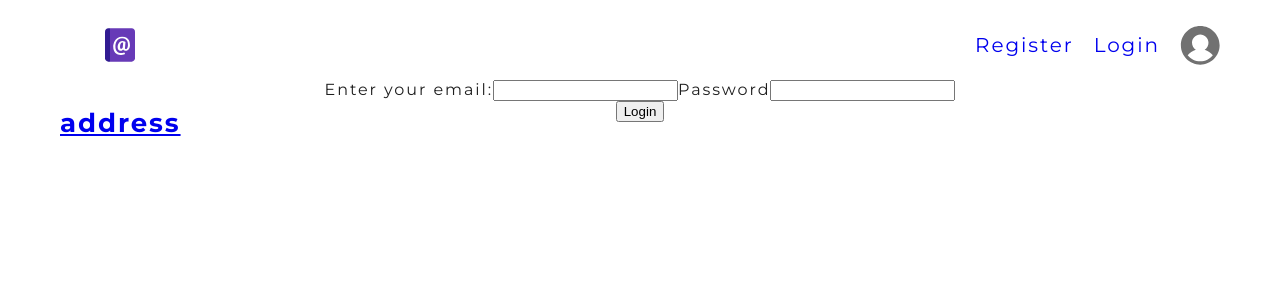
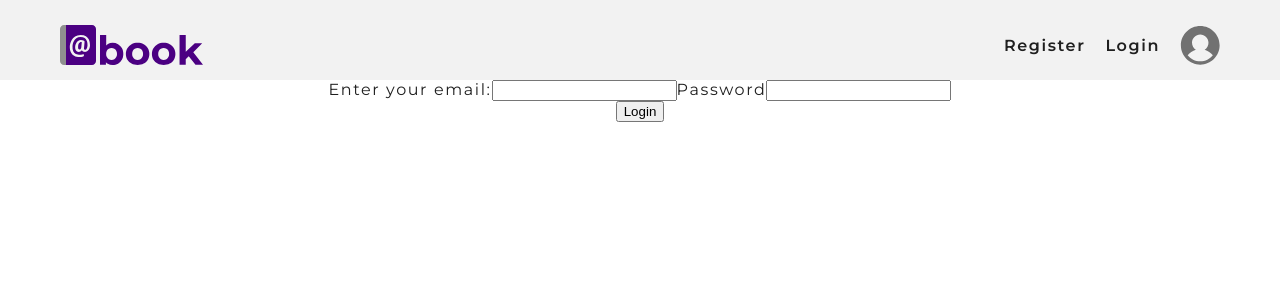
Before and after one commit to hsein-bitar/address-book-frontend, a React (Create React App) app: page / in a window 1280 px wide. Shown: the top 300 px of the page. Built offline with nearby package versions, Linux system fonts and the light colour scheme.

Commit message:
glass styling for elements over map

```diff
--- a/package.json
+++ b/package.json
@@ -7,6 +7,7 @@
     "@testing-library/jest-dom": "^5.16.4",
     "@testing-library/react": "^13.3.0",
     "@testing-library/user-event": "^13.5.0",
+    "@types/googlemaps": "^3.43.3",
     "@types/jest": "^27.5.2",
     "@types/node": "^16.11.41",
     "@types/react": "^18.0.14",
--- a/src/App.css
+++ b/src/App.css
@@ -12,6 +12,7 @@
 }
 
 .App-header {
+  z-index: 9;
   position: sticky;
   top: 0px;
   height: 80px;
@@ -20,8 +21,29 @@
   align-items: center;
   justify-content: space-between;
   font-size: calc(10px + 2vmin);
-  background-color: white;
+  background: inherit;
+  background-color: var(--glass);
+  backdrop-filter: blur(3px);
 }
+
+a {
+  color: var(--dark);
+  font-weight: 600;
+  font-size: 1rem;
+}
+
+
+/* .App-header::before {
+  content: '';
+  position: absolute;
+  top: 0;
+  left: 0;
+  right: 0;
+  bottom: 0;
+  box-shadow: inset 0 0 2000px rgba(255, 255, 255, .5);
+  filter: blur(40px);
+  background: inherit;
+} */
 
 @media only screen and (max-width: 600px) {
   .App-header {
--- a/src/App.tsx
+++ b/src/App.tsx
@@ -53,7 +53,6 @@ function App() {
         <NavLink to={userToken ? "/allcontacts" : "/login"}>
           <div className="App-logo">
             <img src={logo} className="App-logo" alt="logo" />
-            <h4>address</h4>
           </div>
         </NavLink>
 
@@ -61,7 +60,7 @@ function App() {
           {!userToken && <NavLink to="/register">Register</NavLink>}
           {!userToken && <NavLink to="/login">Login</NavLink>}
           {userToken && <NavLink to="/allcontacts">My Contacts</NavLink>}
-          {userToken && <h4>Welcome! {first_name}</h4>}
+          {userToken && <h5>Welcome! <br /> {first_name}</h5>}
           {/* {!userToken && <NavLink className={`${location === 'register' ? 'active' : ''}`} to="/register">Register</NavLink>}
           {!userToken && <NavLink className={`${location === 'login' ? 'active' : ''}`} to="/login">Login</NavLink>}
           {userToken && <NavLink className={`${location === 'create' ? 'active' : ''}`} to="/allcontacts">My Contacts</NavLink>} */}
--- a/src/index.css
+++ b/src/index.css
@@ -36,7 +36,8 @@ input[type="checkbox"] {
 
 /* control the theme using these variable */
 :root {
-  --accent: #5e1db9;
+  --glass: rgba(0, 0, 00, 0.05);
+  --accent: #4B0082;
   --input-dark: #bcbcbc;
   --dark: #1f1f1f;
   /* --input-dark: #a5e4ff; */
@@ -71,5 +72,5 @@ html {
 html {
   display: flex;
   flex-direction: column;
-  letter-spacing: 0.12rem;
+  letter-spacing: 0.1rem;
 }
--- a/src/pages/AllContacts.tsx
+++ b/src/pages/AllContacts.tsx
@@ -50,6 +50,7 @@ function MyComponent() {
                 zoom={10}
                 onLoad={onLoad}
                 onUnmount={onUnmount}
+                options={{ styles: mapStyles, disableDefaultUI: true, mapTypeControl: false, zoomControl: true }}
             >
                 { /* Child components, such as markers, info windows, etc. */}
                 <></>
--- a/src/pages/pages-styles.css
+++ b/src/pages/pages-styles.css
@@ -19,15 +19,19 @@
 
 /* start main container style*/
 .contacts-container {
+    position: absolute;
     margin-left: 60px;
     margin-top: 40px;
     padding: 16px;
     padding-bottom: 16px;
     border-radius: 30px;
-    background-color: darkgray;
-    height: calc(80vh);
-    width: 400px;
+    height: calc(75vh);
+    width: 35%;
+    max-width: 400px;
     overflow-y: scroll;
+    background: inherit;
+    background-color: var(--glass);
+    backdrop-filter: blur(3px);
 }
 
 .contacts-container::-webkit-scrollbar {
@@ -120,11 +124,13 @@
 
 /* start map container styling */
 .map {
-    z-index: -9;
+    /* z-index: -1; */
     position: absolute;
-    height: calc(100vh - 80px);
+    top: 0px;
+    height: calc(100vh);
+    /* height: calc(100vh - 80px);
+    top: 80px; */
     width: 100vw;
-    top: 0;
     left: 0;
     /* width: 100vw;
     height: 100vh; */
```
Also changed, not shown: src/logo.svg, 1 other file (tests, documents, lock files or other folders).
